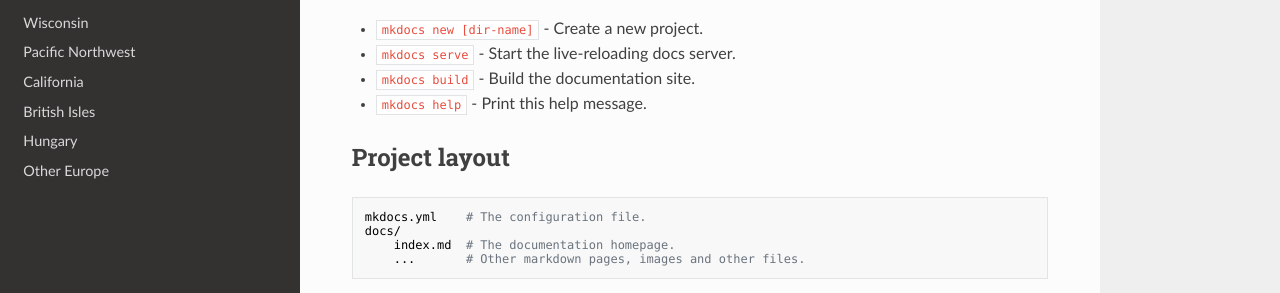
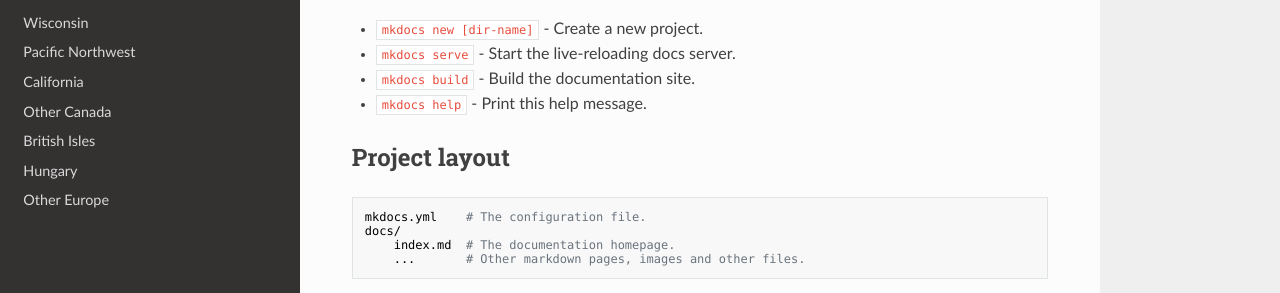
Before and after one commit to ChristinaLK/travel, an MkDocs documentation site: the page built from docs/index.md, in a window 1280 px wide. Shown: the part 247-540 px from the top of the page. Built offline with MkDocs 1.6.1, drawn with Linux system fonts in a browser that asks for light colours; nearby versions of some CDN libraries.

Commit message:
adding canada to toc

```diff
--- a/mkdocs.yml
+++ b/mkdocs.yml
@@ -6,6 +6,7 @@
   - Wisconsin: wisconsin.md
   - Pacific Northwest: pac-nw.md
   - California: california.md
+  - Other Canada: canada.md
   - British Isles: british-isles.md
   - Hungary: hungary.md
   - Other Europe: other-europe.md
```
